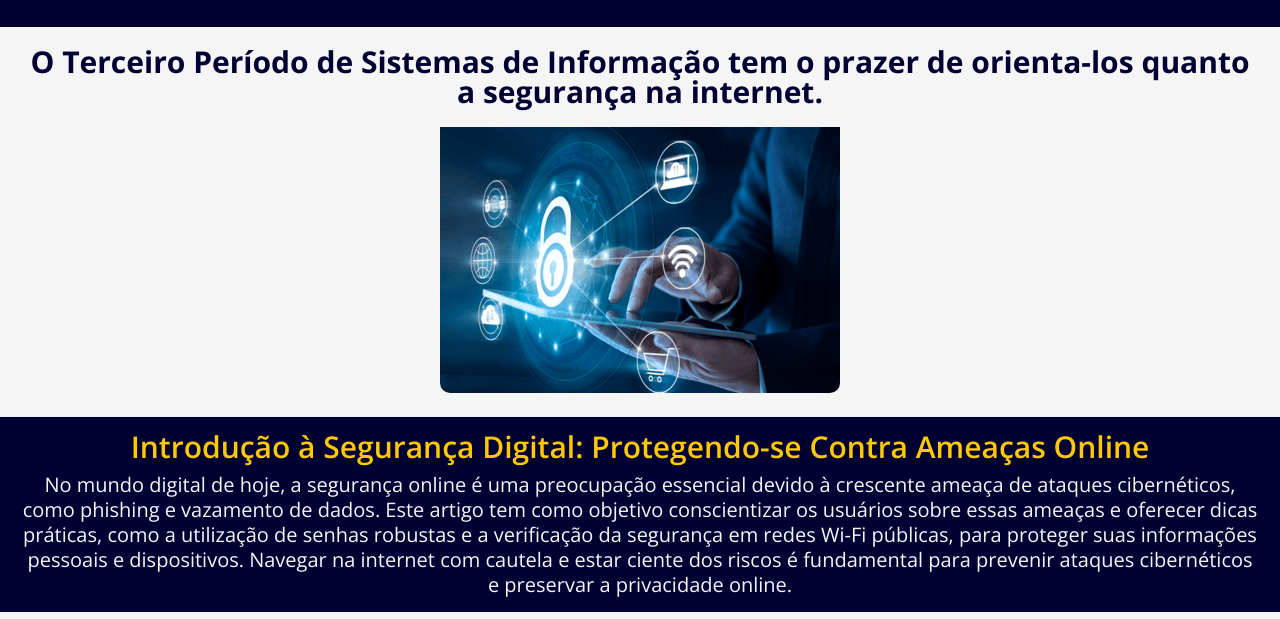
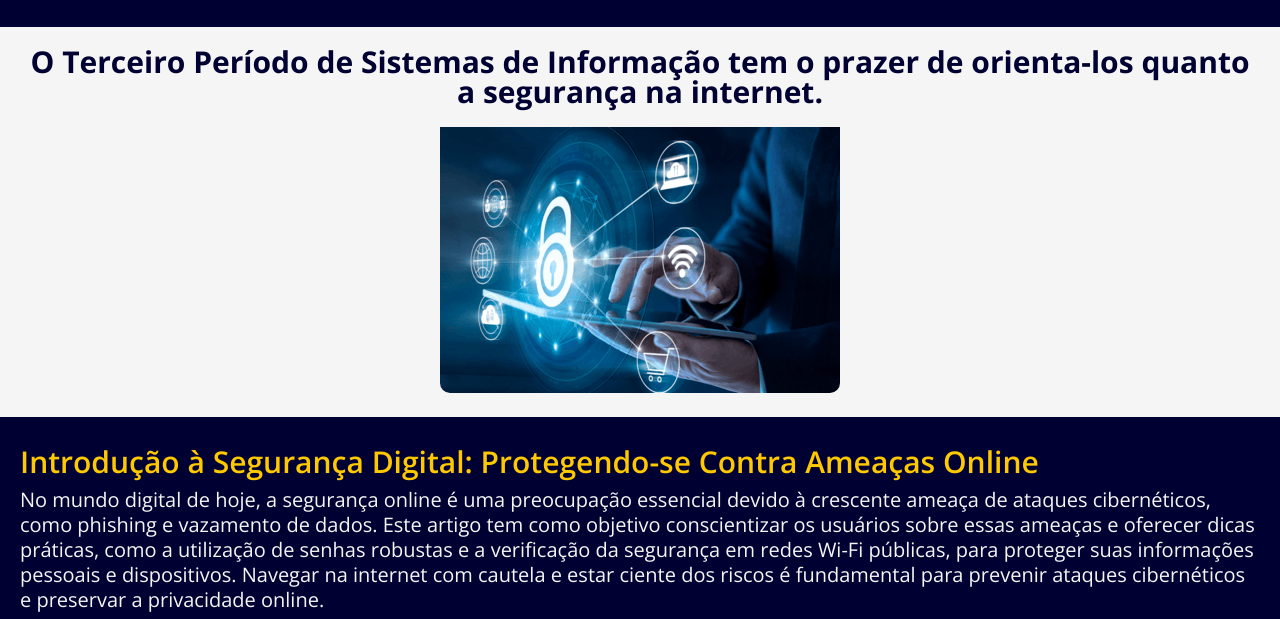
Before and after one commit to GuilhermeLopesAntunes/SiteSig, a plain HTML site: page index.html in a window 1280 px wide. Shown: the part 115-734 px from the top of the page. Drawn offline with nearby package versions, Linux system fonts and the light colour scheme.

Commit message:
cagada fixed

```diff
--- a/css/style.css
+++ b/css/style.css
@@ -11,7 +11,7 @@
   --tamanho-fonte-texto: 20px;
   --tamanho-line-height: 30px;
   --padding-gp1: 10px 20px;
-  --padding-gp2: 15px 20px;
+  --padding-gp2: 30px 20px;
   /* tendo em vista a aplicação, (leitura com qr code),
   utilziei o "mobile first"*/
 
@@ -148,7 +148,6 @@ a:hover {
   flex-direction: column;
   gap: 10px;
   padding: var(--padding-gp2);
-  text-align: center;
 }
 
 .titulo-grupo2 {
```
